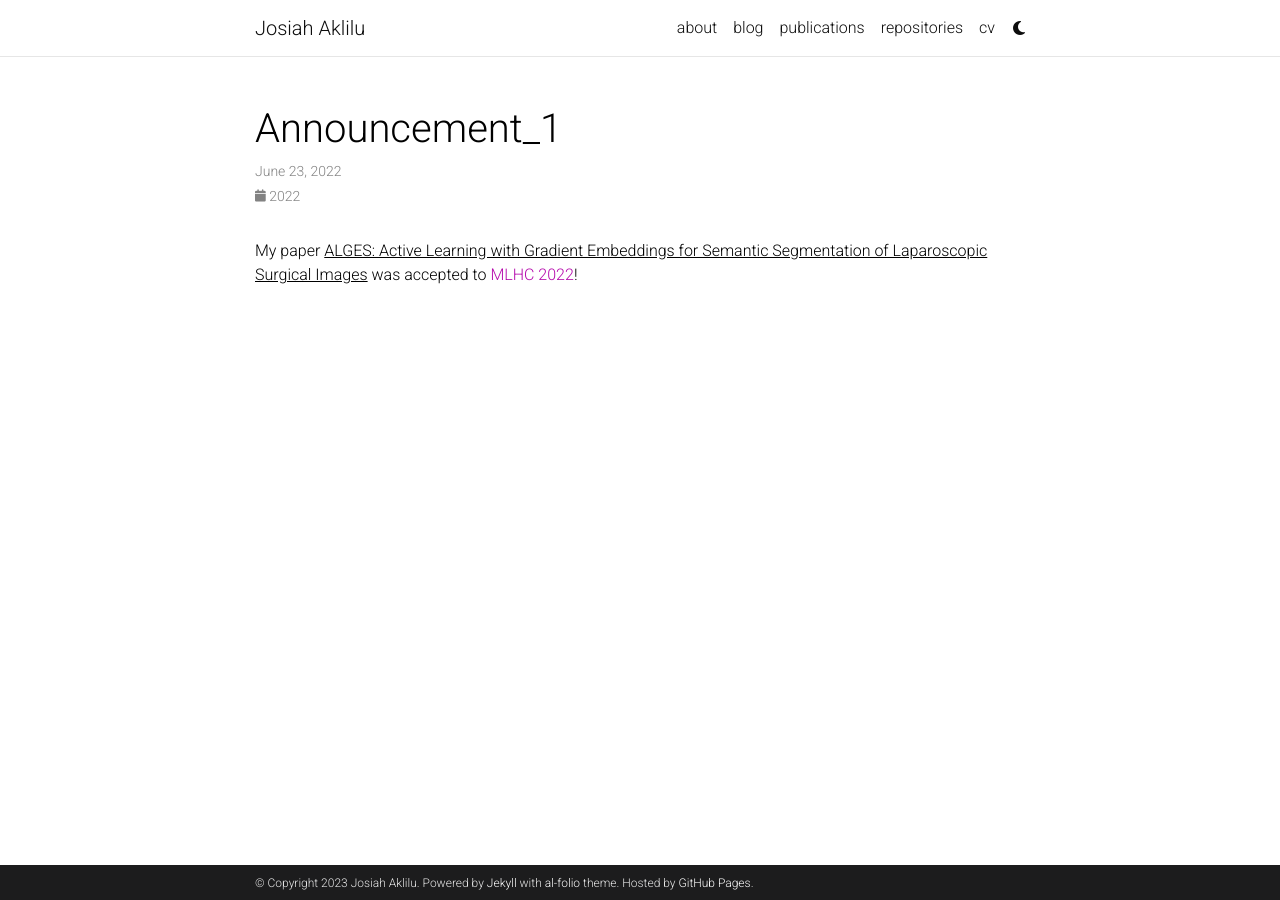
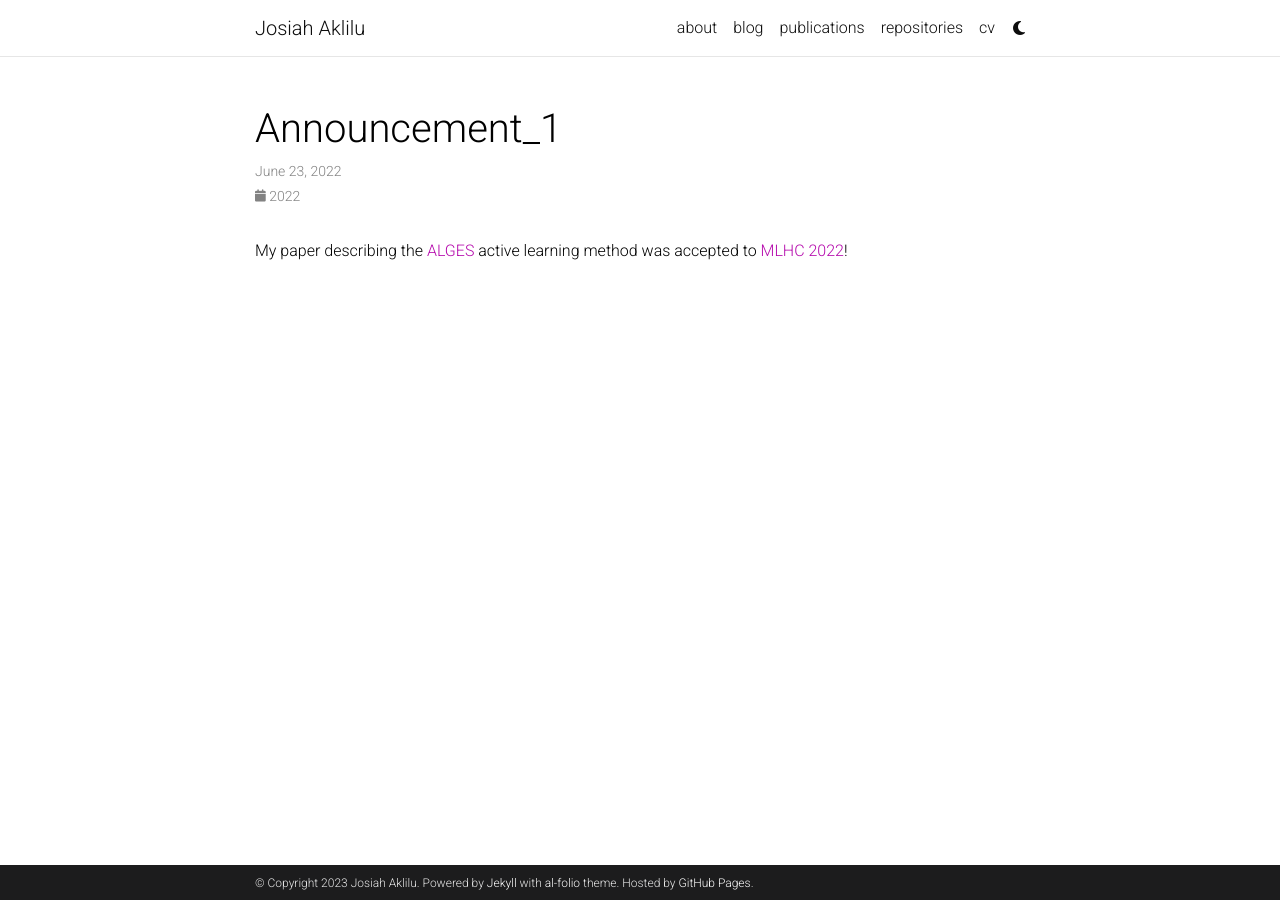
Before and after one commit to josaklil-ai/josaklil.github.io, a Jekyll site: the page built from _news/announcement_1.md, in a window 1280 px wide. Built offline with Jekyll 4.4.1, drawn with Linux system fonts in a browser that asks for light colours; full-size pictures stand in for the smaller copies a plugin makes; comment, search, counter and statistics services are not loaded; a style sheet for code colours, icons or effects is not loaded.

```diff
--- a/_config.yml
+++ b/_config.yml
@@ -106,7 +106,6 @@
 zotero_username: # your zotero username
 
 contact_note: >
-  Best way to reach me is thru X.
 
 # -----------------------------------------------------------------------------
 # Analytics and search engine verification
--- a/_news/announcement_1.md
+++ b/_news/announcement_1.md
@@ -5,4 +5,4 @@
 related_posts: false
 ---
 
-My paper <u>ALGES: Active Learning with Gradient Embeddings for Semantic Segmentation of Laparoscopic Surgical Images</u> was accepted to <a href="https://www.mlforhc.org/2022-accepted-papers">MLHC 2022</a>!
+My paper describing the <a href="https://proceedings.mlr.press/v182/aklilu22a.html">ALGES</a> active learning method was accepted to <a href="https://www.mlforhc.org/2022-accepted-papers">MLHC 2022</a>!
```
Also changed, not shown: _layouts/about.html (+3 -4 lines), _news/announcement_2.md (+1 -1 lines).
